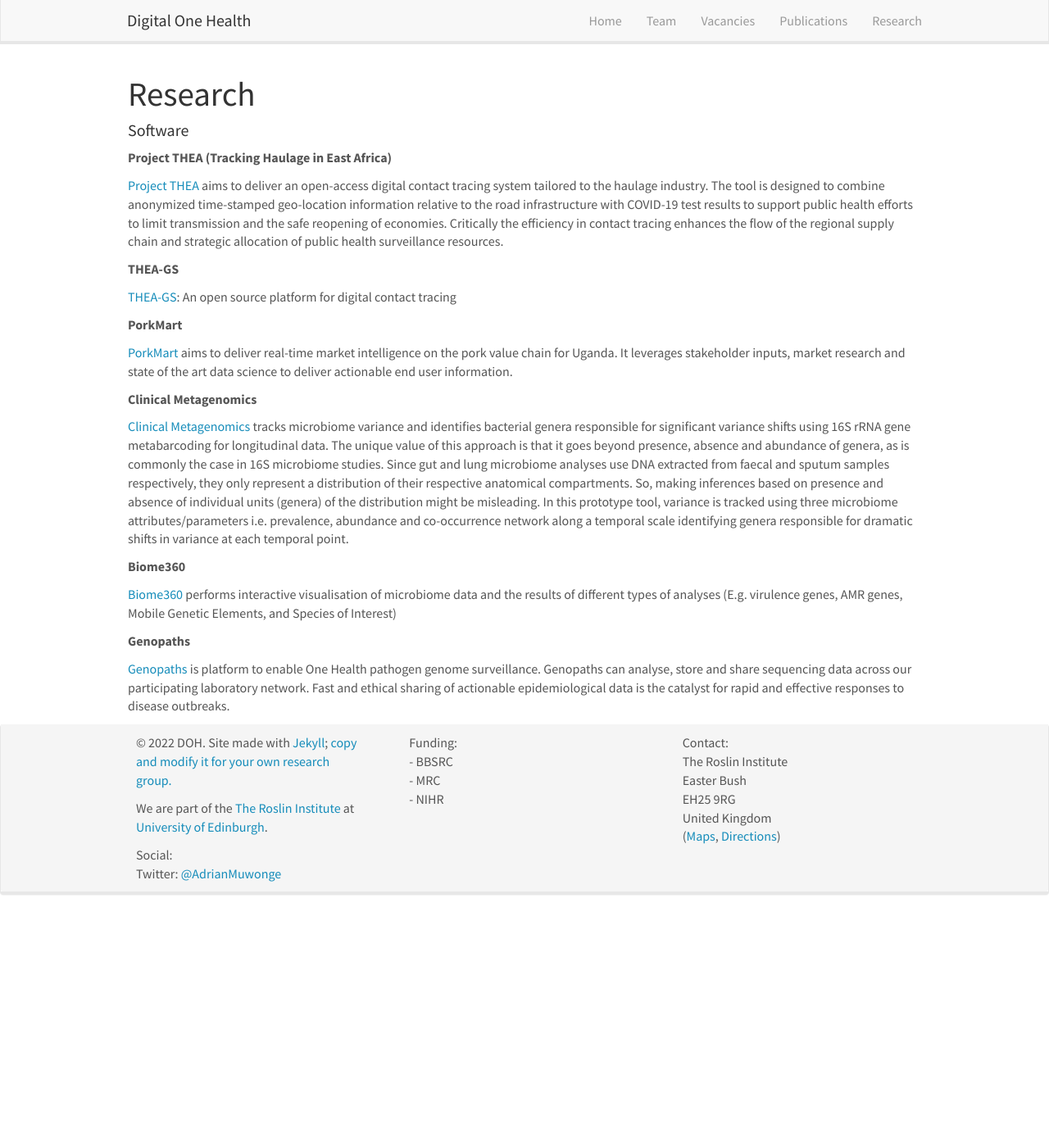
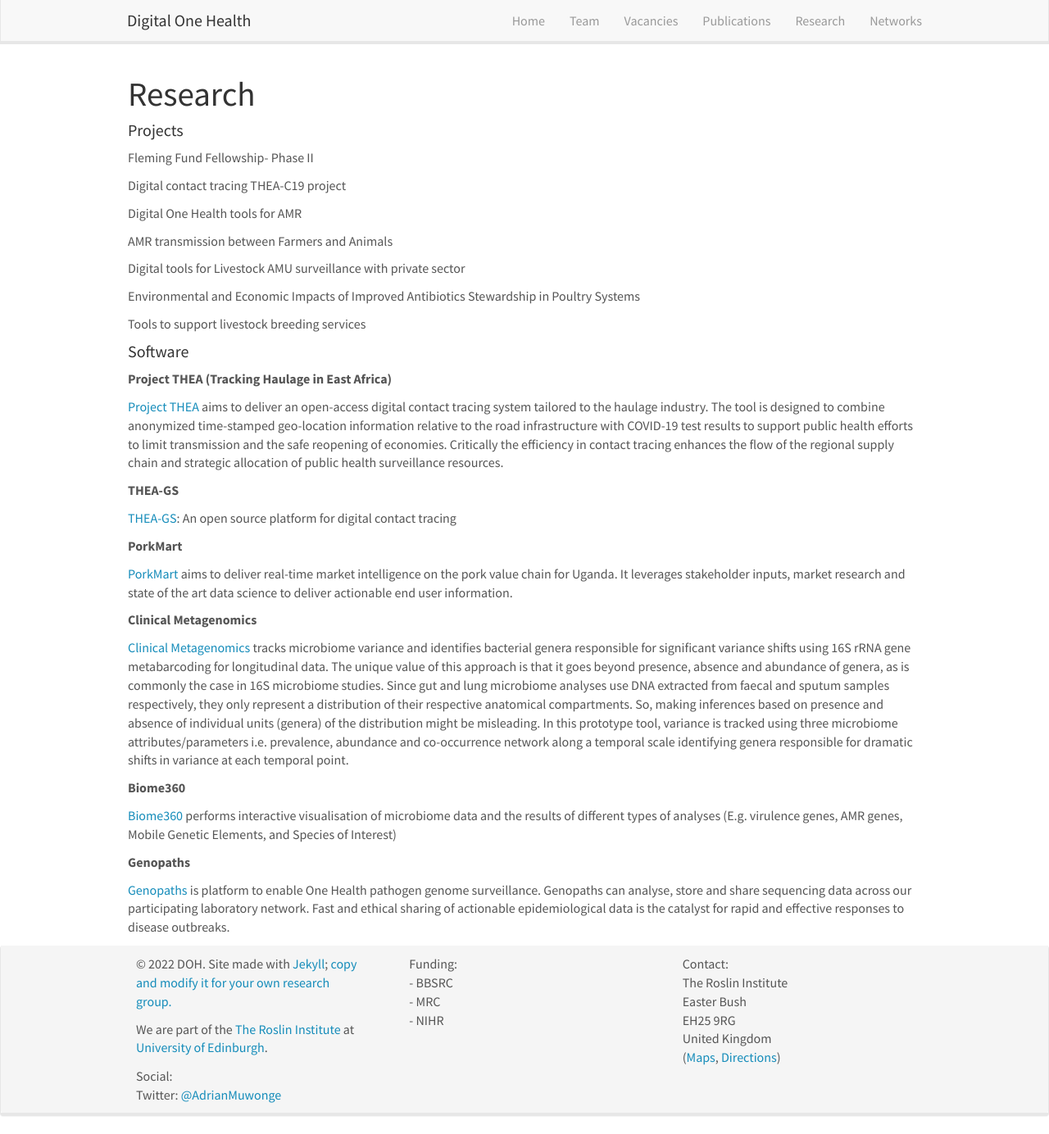
Before and after one commit to Digital-One-Health/digital-one-health.github.io, a Jekyll site: the page built from _pages/research.md, in a window 1280 px wide and 1384 px high. Shown: the whole window at 82% size. Built offline with Jekyll 4.4.1, drawn with Linux system fonts in a browser that asks for light colours; nearby versions of some CDN libraries.

Commit message:
updated links to Research page software and projects Added Network Page

```diff
--- a/_includes/header.html
+++ b/_includes/header.html
@@ -17,6 +17,7 @@
 		<li><a href="{{ site.url }}{{ site.baseurl }}/vacancies">Vacancies</a></li>
 		<li><a href="{{ site.url }}{{ site.baseurl }}/publications">Publications</a></li>
 		<li><a href="{{ site.url }}{{ site.baseurl }}/research">Research</a></li>
+		<li><a href="{{ site.url }}{{ site.baseurl }}/network">Networks</a></li>
 		<!-- <li><a href="{{ site.url }}{{ site.baseurl }}/pictures">(Pics)</a></li> -->
 	  </ul>
 	</div>
--- a/_pages/research.md
+++ b/_pages/research.md
@@ -7,8 +7,28 @@
 ---
 
 # Research
+<!-- tag below to link from home page -->
+<a id="Projects">
+
+#### Projects
+
+Fleming Fund Fellowship- Phase II
+
+Digital contact tracing THEA-C19 project
+
+Digital One Health tools for AMR
+
+AMR transmission between Farmers and Animals
+
+Digital tools for Livestock AMU surveillance with private sector
+
+Environmental and Economic Impacts of Improved Antibiotics Stewardship in Poultry Systems
+
+Tools to support livestock breeding services
 
 
+<!-- tag below to link from home page -->
+<a id="Software">
 
 #### Software
 
```
Also changed, not shown: _pages/home.md (+2 -2 lines), _pages/mini_lecture_series.md (deleted, +0 -15 lines), _pages/network.md (added, +13 -0 lines), _pages/team.md (+3 -1 lines), 12 other files.
